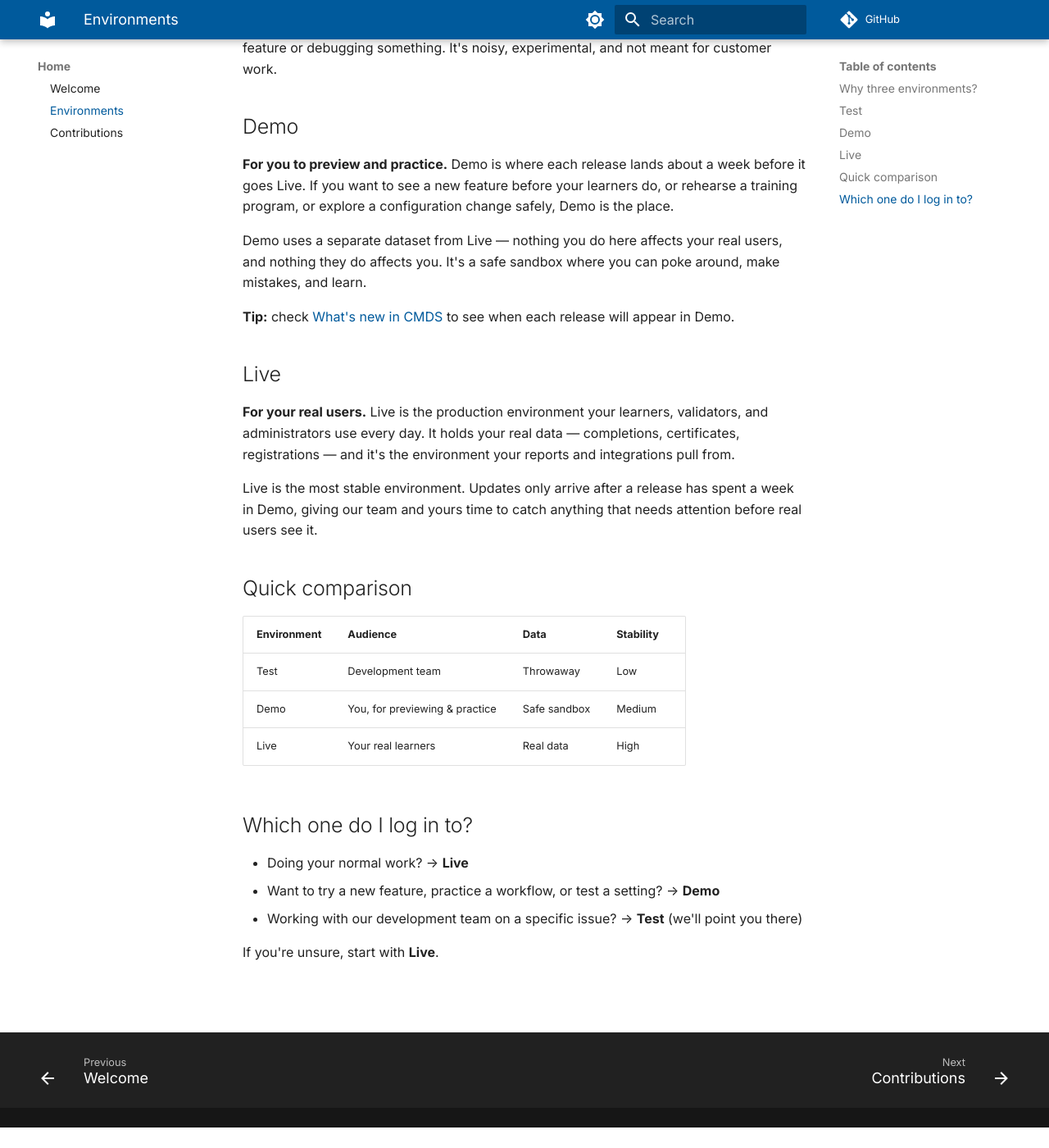
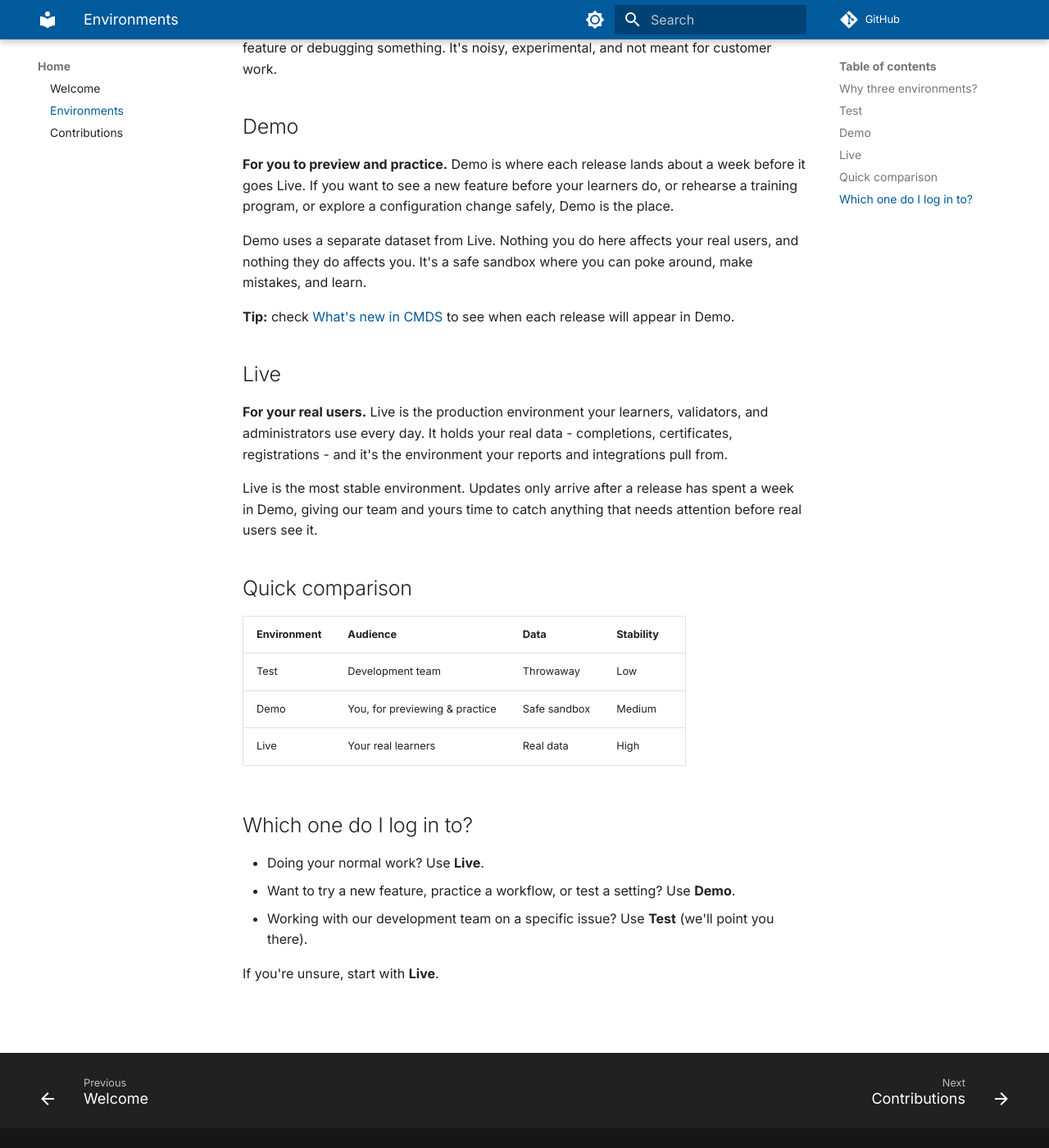
Before and after one commit to cmds-app/docs, an MkDocs documentation site: the page built from docs/environments.md, in a window 1280 px wide and 1400 px high, scrolled down 853 px. Shown: the whole window at 82% size. Built offline with MkDocs 1.6.1 and Material for MkDocs 9.7.7, drawn with Linux system fonts in a browser that asks for light colours; comment, search, counter and statistics services are not loaded; before the commit the page ends 2228 px from its top, so only the background shows below that; some of the changed text lies outside the part shown.

Commit message:
docs: apply writing conventions across site pages
Replace em dashes and arrows, fix UK spelling, capitalize
Markdown, and link Environments from the home page.

```diff
--- a/docs/environments.md
+++ b/docs/environments.md
@@ -1,12 +1,12 @@
 # Environments
 
-CMDS runs in three separate environments — **Test**, **Demo**, and **Live** — each serving a different purpose. Understanding what each one is for will help you know which one to log in to and what you can expect when you do.
+CMDS runs in three separate environments - **Test**, **Demo**, and **Live** - each serving a different purpose. Understanding what each one is for will help you know which one to log in to and what you can expect when you do.
 
 ## Why three environments?
 
 Running CMDS as a single "one size fits all" system would be risky. New features could affect real learners mid-course; a developer testing a change could accidentally touch live records; there'd be nowhere safe to practice before rolling something out.
 
-Separating the three jobs — building, previewing, and running — gives each its own space:
+Separating the three jobs - building, previewing, and running - gives each its own space:
 
 - Developers can build and break things without consequence.
 - You can preview new features and practice workflows before they affect your people.
@@ -24,13 +24,13 @@ You generally won't be invited to Test unless you're actively working with our t
 
 **For you to preview and practice.** Demo is where each release lands about a week before it goes Live. If you want to see a new feature before your learners do, or rehearse a training program, or explore a configuration change safely, Demo is the place.
 
-Demo uses a separate dataset from Live — nothing you do here affects your real users, and nothing they do affects you. It's a safe sandbox where you can poke around, make mistakes, and learn.
+Demo uses a separate dataset from Live. Nothing you do here affects your real users, and nothing they do affects you. It's a safe sandbox where you can poke around, make mistakes, and learn.
 
 **Tip:** check [What's new in CMDS](changelog/index.md) to see when each release will appear in Demo.
 
 ## Live
 
-**For your real users.** Live is the production environment your learners, validators, and administrators use every day. It holds your real data — completions, certificates, registrations — and it's the environment your reports and integrations pull from.
+**For your real users.** Live is the production environment your learners, validators, and administrators use every day. It holds your real data - completions, certificates, registrations - and it's the environment your reports and integrations pull from.
 
 Live is the most stable environment. Updates only arrive after a release has spent a week in Demo, giving our team and yours time to catch anything that needs attention before real users see it.
 
@@ -44,8 +44,8 @@ Live is the most stable environment. Updates only arrive after a release has spe
 
 ## Which one do I log in to?
 
-- Doing your normal work? → **Live**
-- Want to try a new feature, practice a workflow, or test a setting? → **Demo**
-- Working with our development team on a specific issue? → **Test** (we'll point you there)
+- Doing your normal work? Use **Live**.
+- Want to try a new feature, practice a workflow, or test a setting? Use **Demo**.
+- Working with our development team on a specific issue? Use **Test** (we'll point you there).
 
 If you're unsure, start with **Live**.
```
Also changed, not shown: docs/contributions.md (+2 -4 lines), docs/contributors/conventions/folder-structure.md (+1 -1 lines), docs/index.md (+8 -6 lines).
